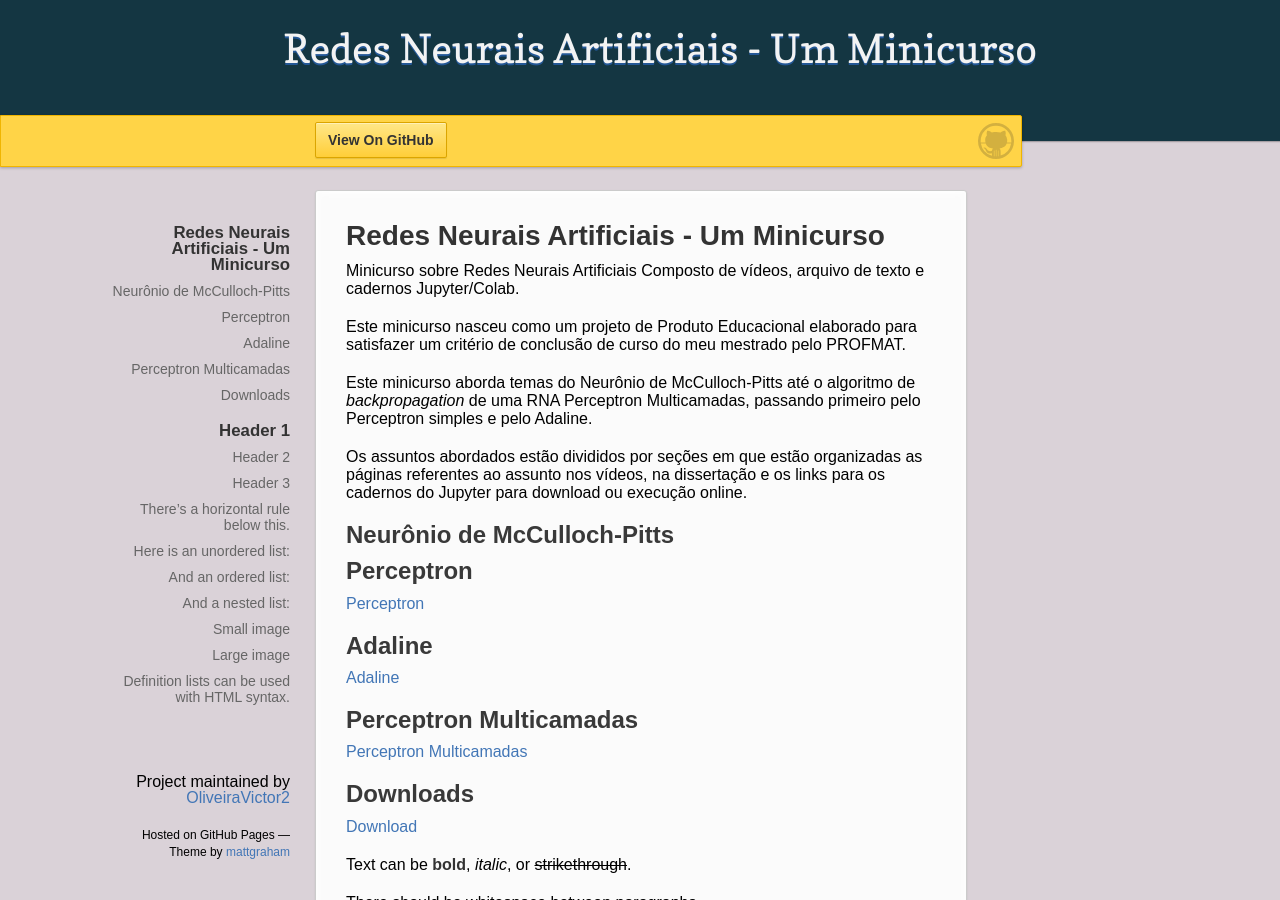
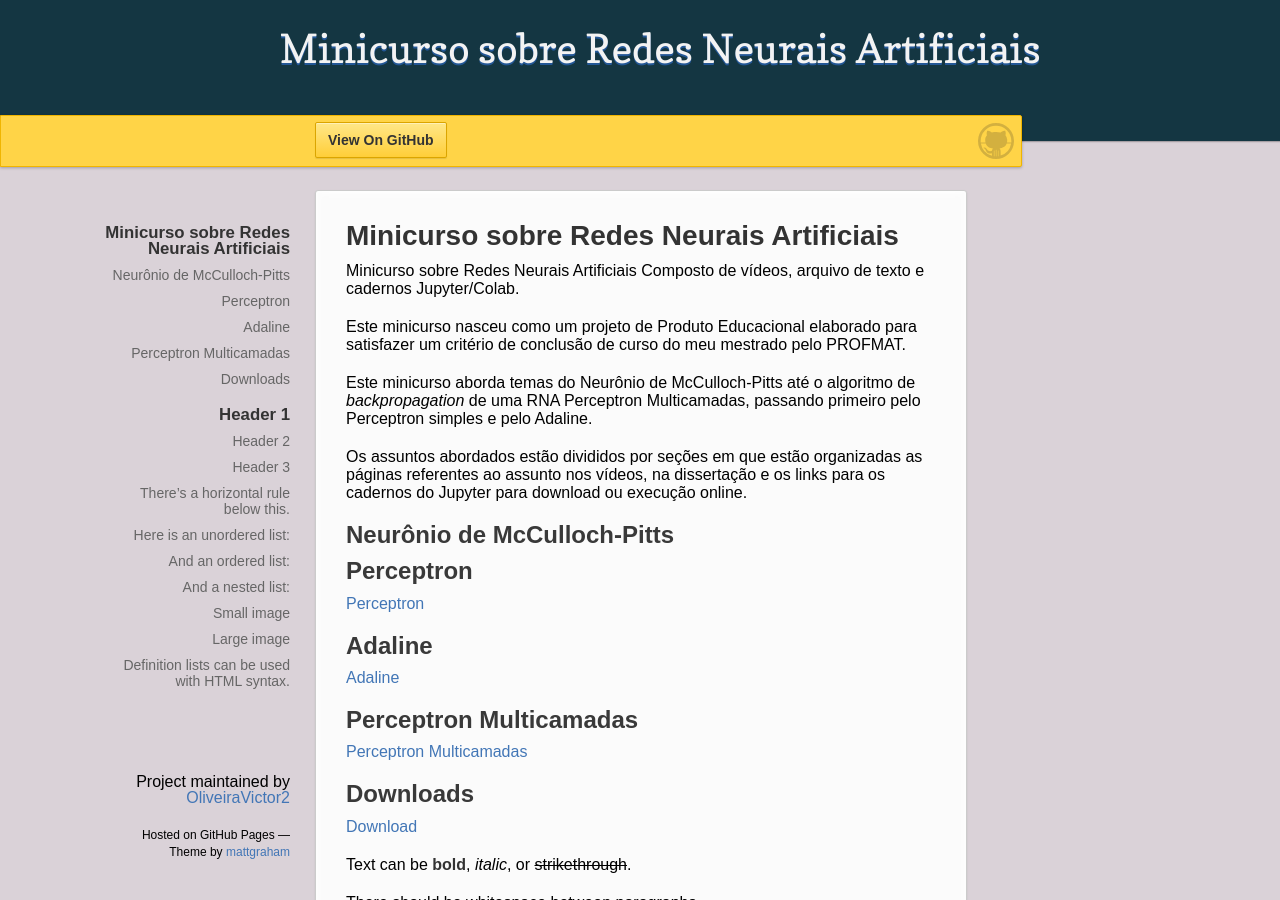
Before and after one commit to OliveiraVictor2/Minicurso_RNAs, a Jekyll site: the page built from index.md, in a window 1280 px wide and 900 px high. Built offline with Jekyll 4.4.1, drawn with Linux system fonts in a browser that asks for light colours; the repository's description, which GitHub fills in, is left out; our own code applies the rules of GitHub Pages for plain Markdown files.

Commit message:
Update index.md

```diff
--- a/index.md
+++ b/index.md
@@ -1,7 +1,7 @@
 ---
 layout: default
 ---
-# Redes Neurais Artificiais - Um Minicurso
+# Minicurso sobre Redes Neurais Artificiais
 Minicurso sobre Redes Neurais Artificiais Composto de vídeos, arquivo de texto e cadernos Jupyter/Colab.
 
 Este minicurso nasceu como um projeto de Produto Educacional elaborado para satisfazer um critério de conclusão de curso do meu mestrado pelo PROFMAT.
```
